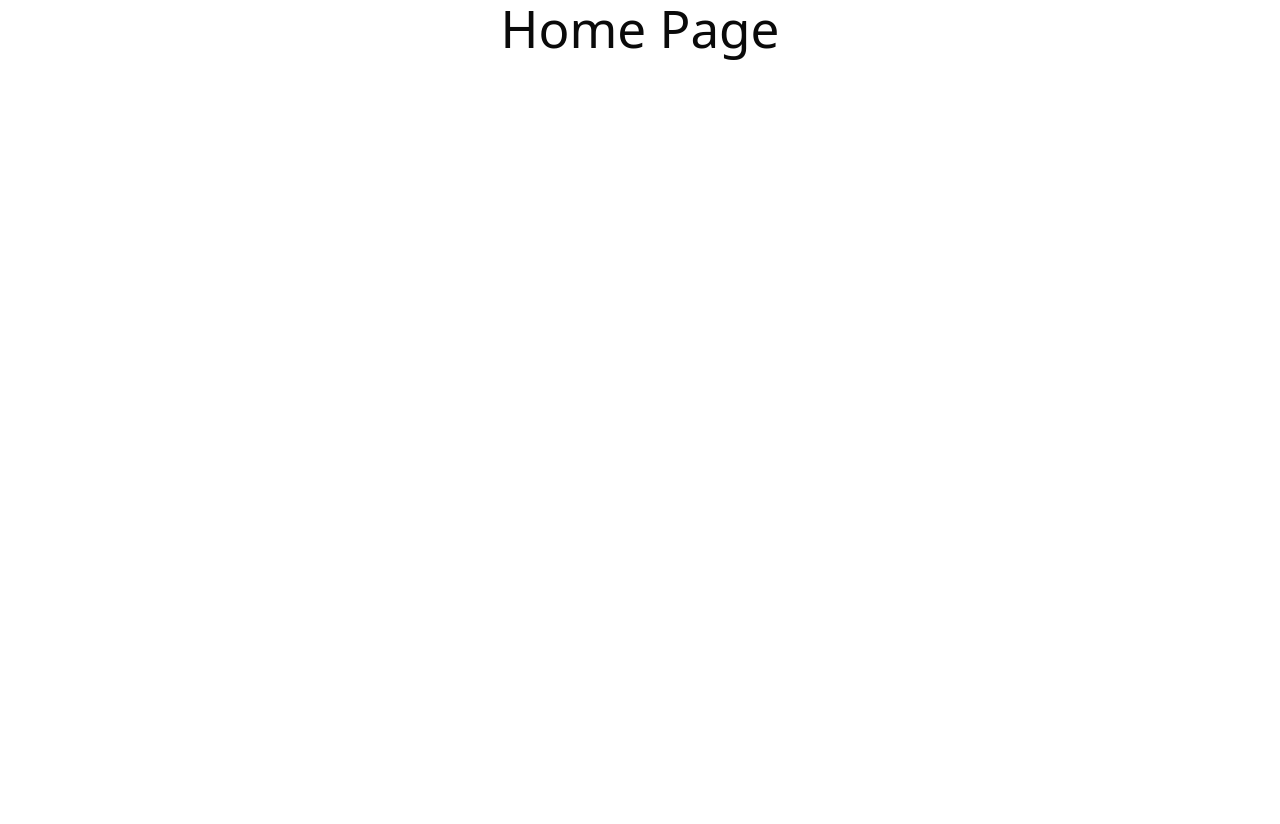
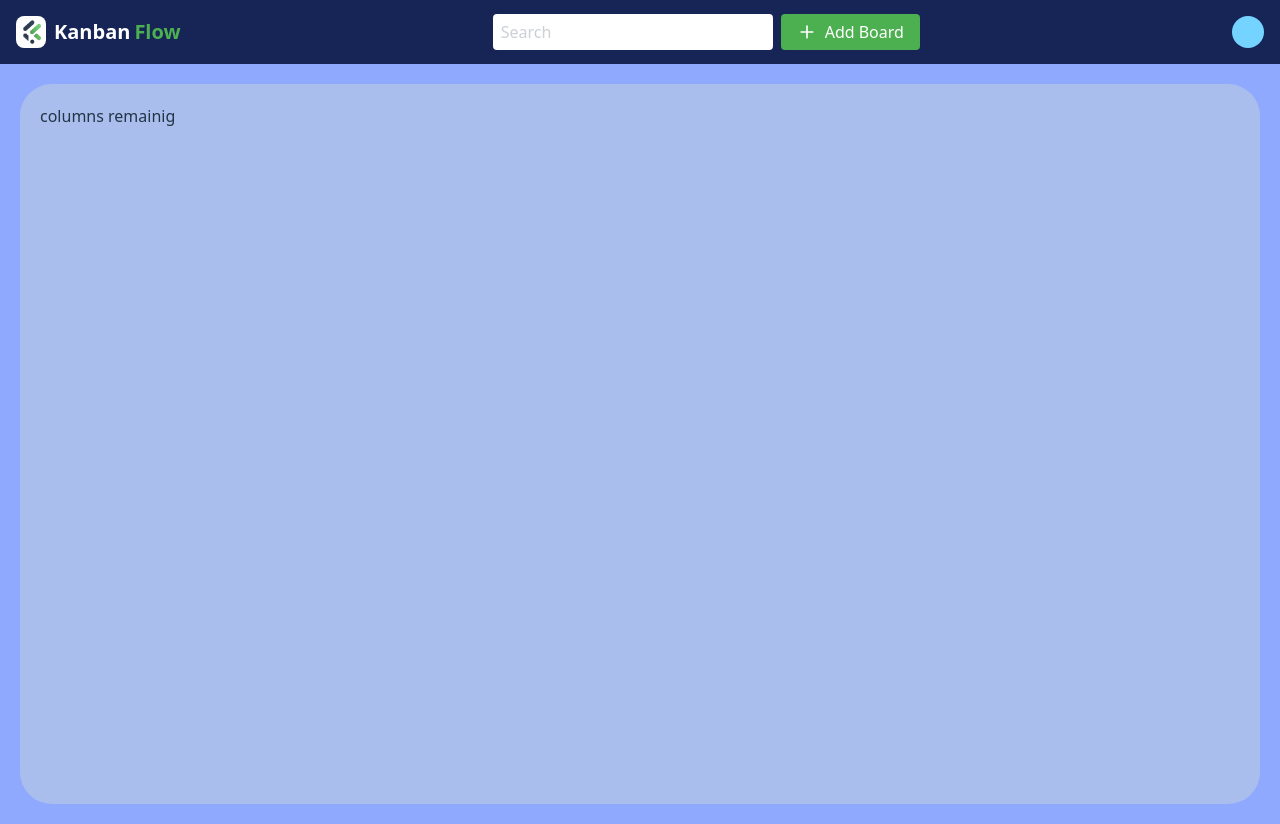
Before and after one commit to abrar840/kanban-project, a React app in the folder frontend/: page / in a window 1280 px wide. Before the commit the page ends 800 px from the top, so only its background shows below. Built offline with nearby package versions, Linux system fonts and the light colour scheme; the HTML template or start-up script is replaced by a standard one.

Commit message:
-added topbar -added styling to main board page

```diff
--- a/frontend/package.json
+++ b/frontend/package.json
@@ -14,6 +14,7 @@
     "@radix-ui/react-slot": "^1.2.3",
     "@tailwindcss/vite": "^4.1.13",
     "axios": "^1.12.2",
+    "lucide-react": "^0.544.0",
     "react": "^19.1.1",
     "react-dom": "^19.1.1",
     "react-router-dom": "^7.9.2",
--- a/frontend/src/App.jsx
+++ b/frontend/src/App.jsx
@@ -1,23 +1,22 @@
-import { useState } from 'react'
-import reactLogo from './assets/react.svg'
-import viteLogo from '/vite.svg'
-import './App.css'
-import {Routes, Route, Link} from "react-router-dom"
-import Login from '@/pages/Login'
-import SignUp from '@/pages/SignUp'
-import PublicRoute from '@/components/PublicRoutes'
+import { Routes, Route } from "react-router-dom";
+import Login from "@/pages/Login";
+import SignUp from "@/pages/SignUp";
+import Board from "@/pages/Board";
+import PublicRoute from "@/components/PublicRoutes";
+import TopBar from "@/components/TopBar"; // ✅ import your TopBar
+
 function App() {
+  return (
+    <div className="min-h-screen w-[]">
+      <TopBar /> {/* ✅ Always visible at top */}
 
-
-  return (
-    <div >
-     <Routes>
-        <Route path="/" element={<h1>Home Page</h1>} />
-        <Route path="/login" element={ <PublicRoute>  <Login />  </PublicRoute>} />
-         <Route path="/signup" element={<PublicRoute>  <SignUp /> </PublicRoute>     } />
+      <Routes>
+        <Route path="/" element={<Board />} />
+        <Route path="/login" element={<PublicRoute><Login /></PublicRoute>} />
+        <Route path="/signup" element={<PublicRoute><SignUp /></PublicRoute>} />
       </Routes>
     </div>
-  )
+  );
 }
 
-export default App
+export default App;
--- /dev/null
+++ b/frontend/src/components/TopBar.jsx
@@ -0,0 +1,30 @@
+import React from 'react';
+import { Plus } from 'lucide-react';
+const TopBar = () => {
+    return (
+        <div className="w-full h-16">
+            <div className="topbar flex items-center justify-between bg-blue-950 w-full h-full px-4">
+
+                <div className="logo flex items-center gap-2 ">
+                    <img src="/logo.png" alt="Logo" width={30} height={30} className="rounded-lg" />
+                    <div className="title flex gap-1 font-semibold text-white text-xl">
+                        <p>Kanban</p>
+                        <p className='text-[#4CAF50]' >Flow</p>
+                    </div>
+                </div>
+
+
+                <div className="search-bar text-gray-400 gap-2 flex">
+                    <input type="text" className='bg-white rounded h-9 w-70 p-2' placeholder='Search' />
+                    <button className='flex items-center gap-2 h-9 px-4 bg-[#4CAF50] text-white rounded'>
+                        <Plus size={20} color="white" />
+                        Add Board
+                    </button>
+                </div>
+                <div className="people text-white h-[32px] w-[32px] bg-sky-300 rounded-2xl"><img src="" alt="" /></div>
+            </div>
+        </div>
+    );
+};
+
+export default TopBar;
--- a/frontend/src/index.css
+++ b/frontend/src/index.css
@@ -21,16 +21,12 @@ a {
   text-decoration: inherit;
 }
 a:hover {
-  color: #535bf2;
+  color: #DDE6F0;
 }
 
-/* body {
-  margin: 0;
-  display: flex;
-  place-items: center;
-  min-width: 320px;
-  min-height: 100vh;
-} */
+ body {
+ background-color: rgb(143, 169, 255)
+}
 
 h1 {
   font-size: 3.2em;
--- /dev/null
+++ b/frontend/src/pages/Board.jsx
@@ -0,0 +1,21 @@
+import React from 'react'
+import TopBar from '@/components/TopBar'
+
+
+
+const Board = () => {
+    return (
+        <div className='w-full h-full'>
+
+            <div className="main w-full  p-5 box-border">
+                <div className="bg-[#aabeed] h-[90vh] rounded-4xl p-5">
+
+                   columns remainig
+                </div>
+            </div>
+
+        </div>
+    )
+}
+
+export default Board
```
Also changed, not shown: frontend/public/logo.png (added), 1 other file (tests, documents, lock files or other folders).
